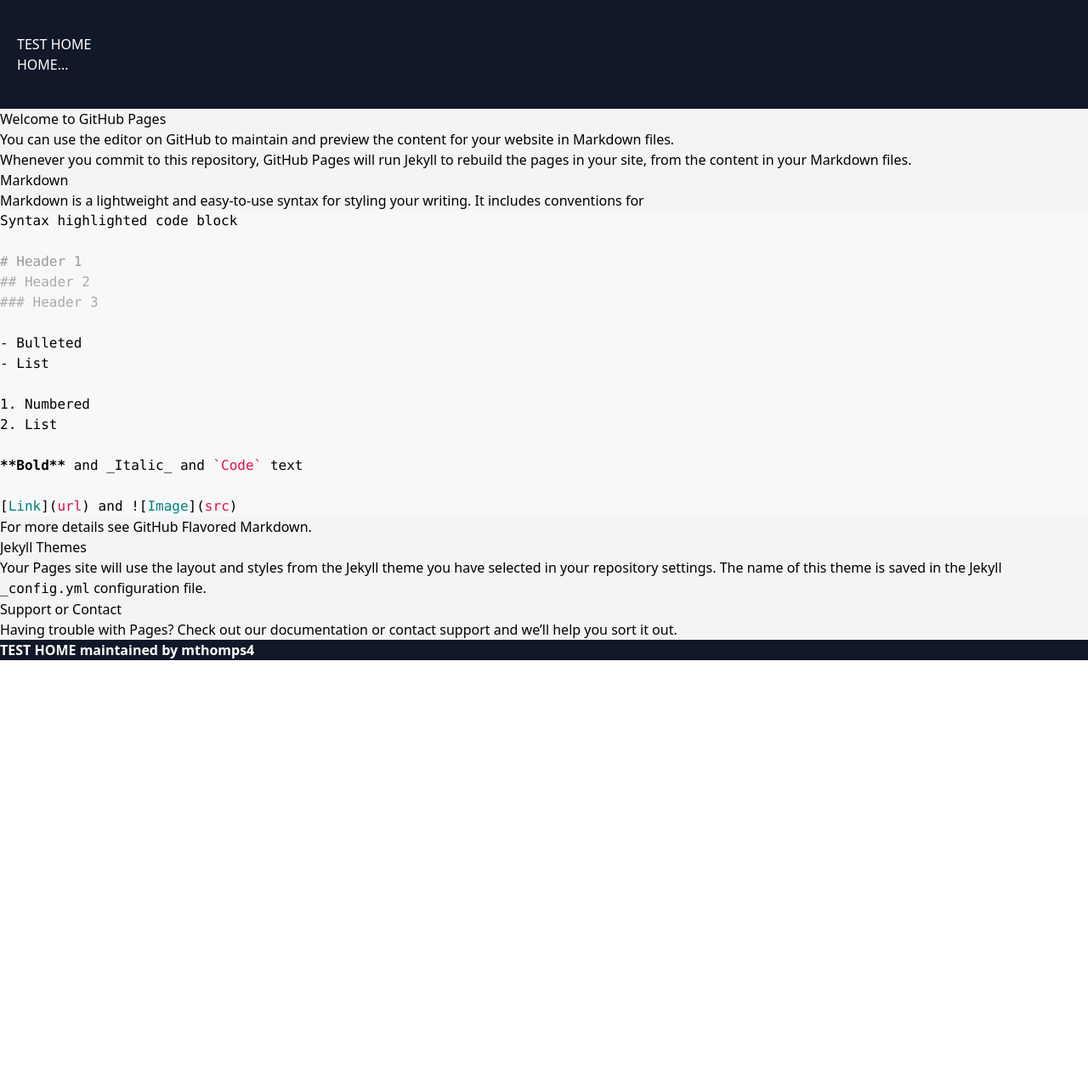
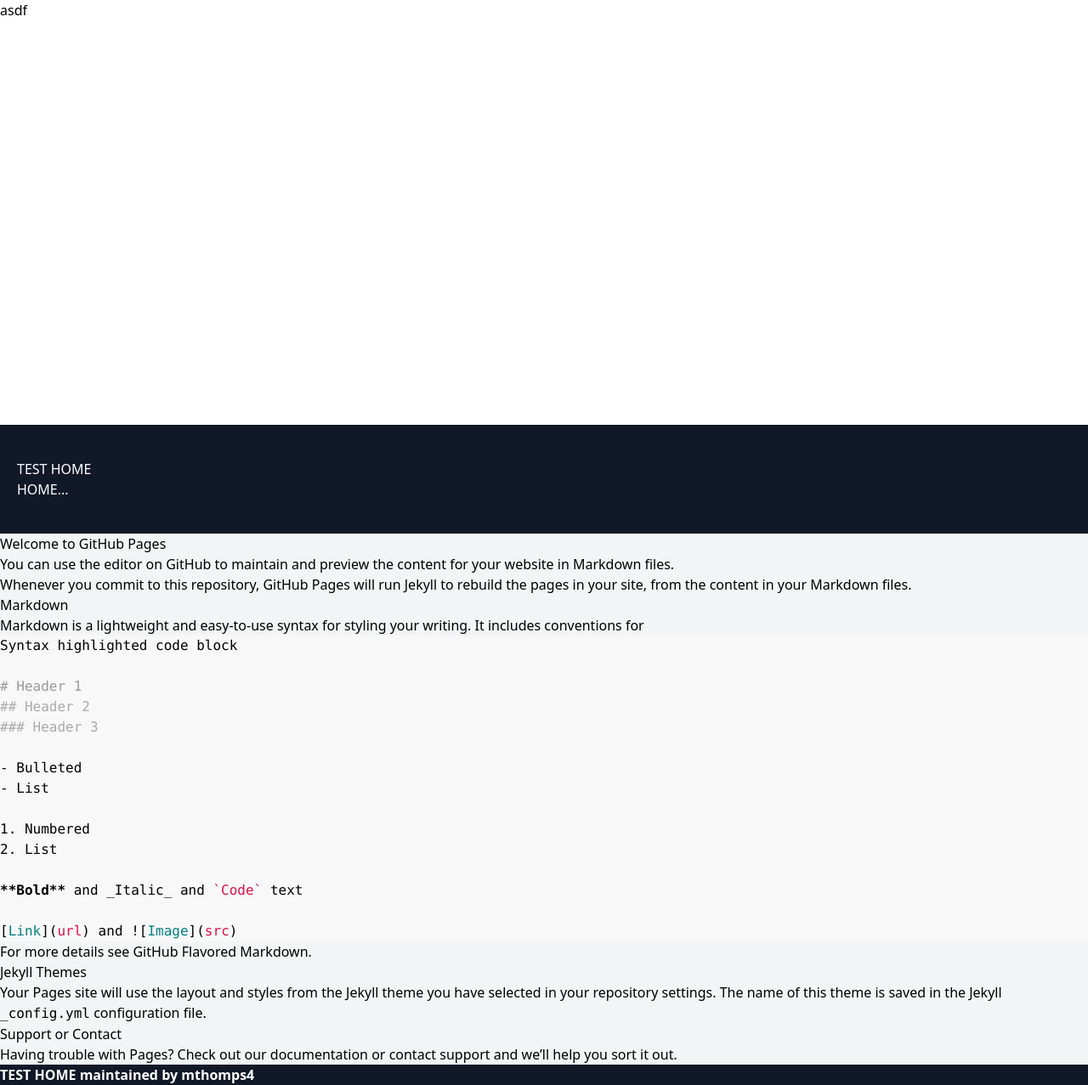
Before and after one commit to mthomps4/test-pages, a Jekyll site: the page built from README.md, in a window 1280 px wide. Shown: the whole page at 85% size. Built offline with Jekyll 4.4.1, drawn with Linux system fonts in a browser that asks for light colours; our own code applies the rules of GitHub Pages for plain Markdown files; before the commit the page ends 900 px from its top, so only the background shows below that.

Commit message:
Update default.html

```diff
--- a/_layouts/default.html
+++ b/_layouts/default.html
@@ -6,11 +6,14 @@
     <meta name="viewport" content="width=device-width, initial-scale=1.0" />
     <link href="https://unpkg.com/tailwindcss@^2/dist/tailwind.min.css" rel="stylesheet">
     <link href="/assets/css/rouge.css" rel="stylesheet" type="text/css">
+    <link href="/assets/css/style.css" rel="stylesheet" type="text/css">
 
     {% seo %}
   </head>
 
   <body class="container m-auto">
+
+    <div class="boom">asdf</div>
 
     <!-- HEADER -->
     <header class="bg-gray-900 text-white px-5 py-10">
```
